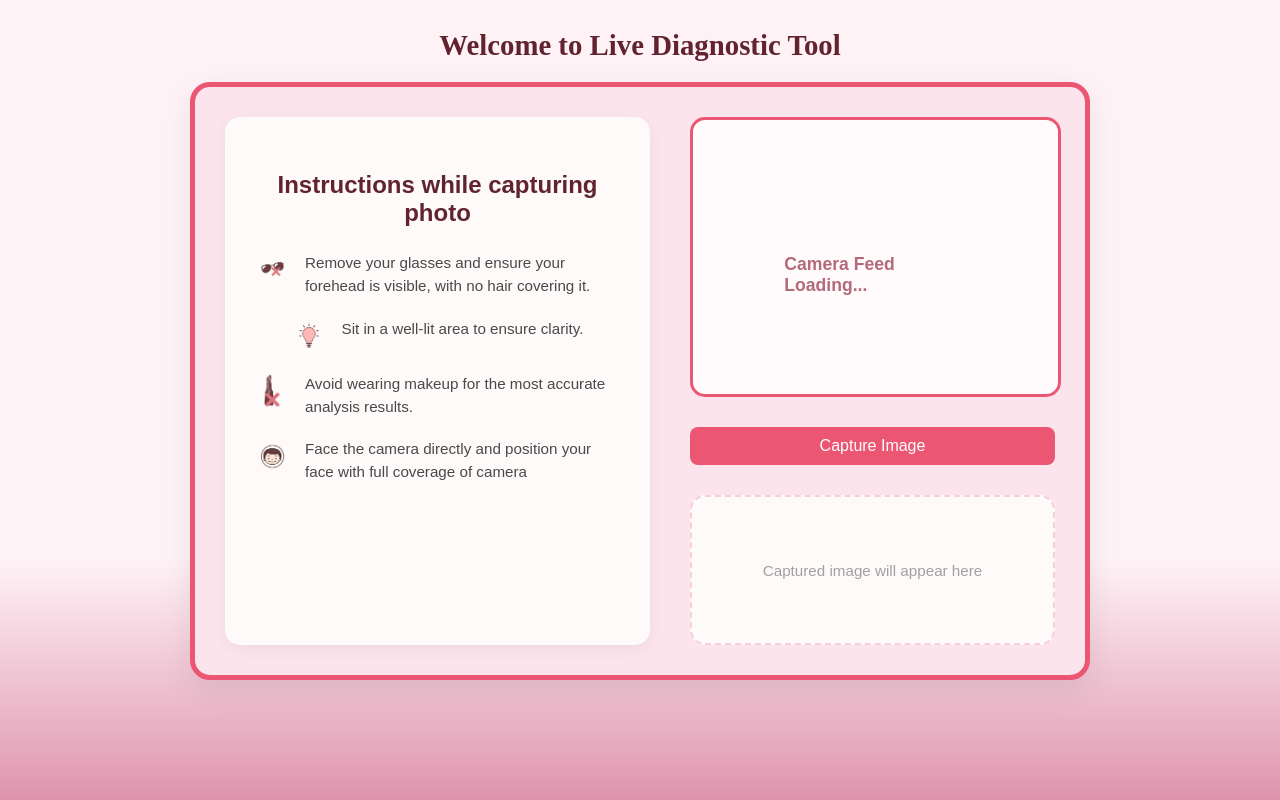
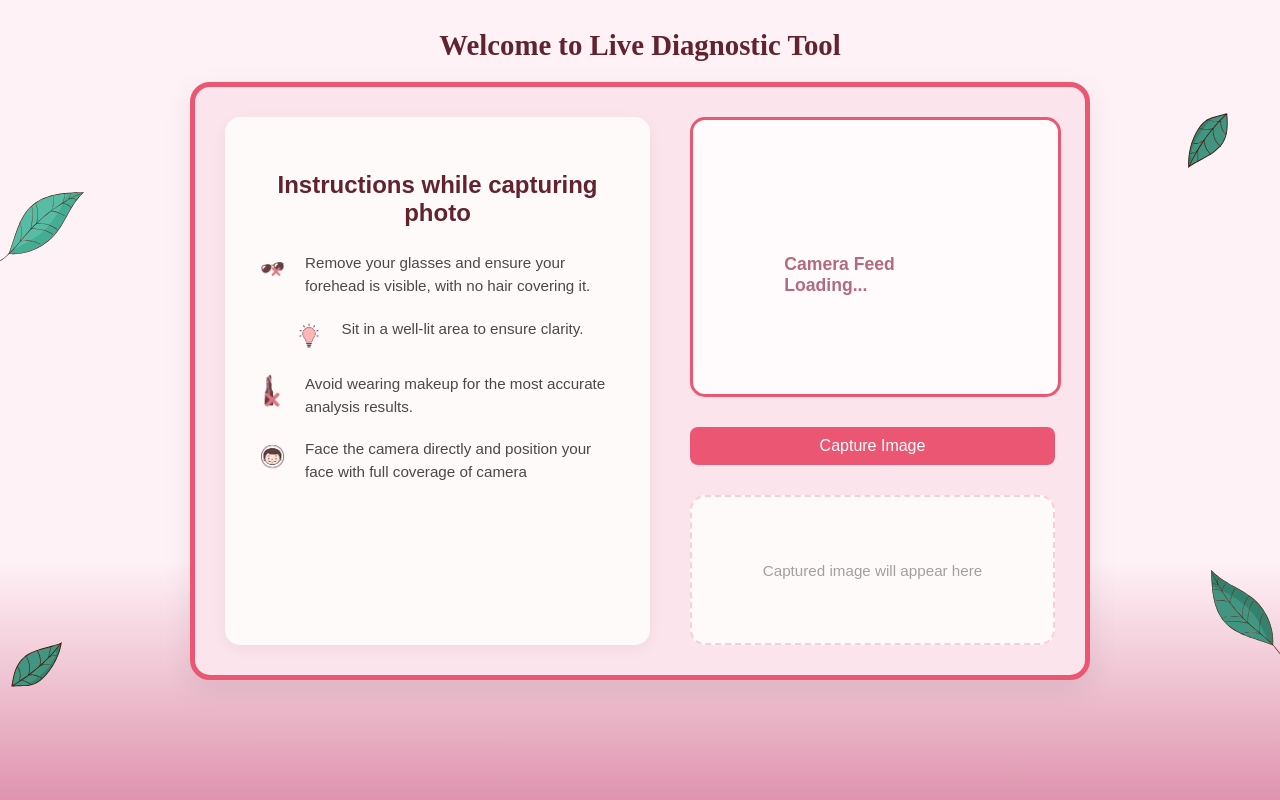
Before and after one commit to vidhirawat10/Beautelligent, a React (Create React App) app in the folder frontend/: page /capture-image in a window 1280 px wide. Built offline with nearby package versions, Linux system fonts and the light colour scheme; no server answers.

Commit message:
Leaves added to all pages

```diff
--- a/frontend/src/AnalysisResultPage.css
+++ b/frontend/src/AnalysisResultPage.css
@@ -148,7 +148,7 @@
 /* Responsive adjustments */
 @media (max-width: 850px) {
     .analysis-result-content-grid {
-        flex-direction: column; /* Stack cards vertically */
+        flex-direction: row; /* Stack cards vertically */
         align-items: center;
     }
     .image-card,
--- a/frontend/src/AnalysisResultPage.js
+++ b/frontend/src/AnalysisResultPage.js
@@ -2,6 +2,9 @@
 import React, { useEffect, useState } from 'react';
 import { useLocation, useNavigate } from 'react-router-dom';
 import './AnalysisResultPage.css'; // Import the new CSS
+
+// Import the Leaf SVG as a React Component
+import { ReactComponent as LeafSvg } from './assets/leaf.svg'; // Make sure this path is correct
 
 function AnalysisResultPage() {
     const location = useLocation();
@@ -47,6 +50,10 @@ function AnalysisResultPage() {
 
     return (
         <div className="analysis-result-page-container">
+            {/* Render the LeafSvg component here */}
+            {/* You'll need to style this component in AnalysisResultPage.css to position it */}
+            <LeafSvg className="leaf-background-svg" />
+
             <h1 className="analysis-result-header">LIVE SKIN ANALYSIS</h1>
             <p className="analysis-result-subtext">
                 Integrate skin analysis online seamlessly with our AI Skin Analyzer. Assess concerns, skin type, and age in real time.
--- a/frontend/src/CaptureImage.css
+++ b/frontend/src/CaptureImage.css
@@ -1,6 +1,38 @@
 /* src/CaptureImage.css */
 
 .capture-image-page-container {
+    display: flex;
+    flex-direction: column;
+    align-items: center;
+    min-height: 100vh;
+    background: linear-gradient(to bottom, #fff2f6 70%, #de94ae 100%); /* Pinkish gradient */
+    padding: 10px;
+    box-sizing: border-box;
+    font-family: 'Arial', sans-serif;
+    color: #333;
+}
+
+/* src/CaptureImage.css */
+
+/* ... (your existing CSS for .capture-image-page-container, etc.) ... */
+
+/* Add this new rule for the SVG positioning */
+.leaf-background-svg {
+    position: absolute; /* Position relative to the nearest positioned ancestor, which could be capture-image-page-container or body */
+    top: 0; /* Adjust these values to position your leaves */
+    left: 0; /* Adjust these values to position your leaves */
+    width: 100%; /* Adjust width as needed */
+    height: 100%; /* Adjust height as needed */
+    pointer-events: none; /* Allows mouse events to pass through the SVG to elements underneath */
+    z-index: 0; /* Ensure it's behind other content. Adjust if you want it on top of some elements. */
+    overflow: hidden; /* Important if the leaves extend beyond their desired area */
+}
+
+/* ... (rest of your existing CSS) ... */
+
+/* You might need to make .capture-image-page-container position: relative; if you want the SVG to be positioned *within* it */
+.capture-image-page-container {
+    position: relative; /* Add this line */
     display: flex;
     flex-direction: column;
     align-items: center;
@@ -93,24 +125,45 @@
     border: 3px solid #eb5672; /* Accent pink border */
     border-radius: 15px;
     width: 100%;
-    /* Aspect ratio for video, adjust as needed. 4:3 */
-    padding-top: 75%; /* (3 / 4) * 100% */
+    padding-top: 75%; /* (3 / 4) * 100% for 4:3 aspect ratio */
     position: relative; /* For absolutely positioning video */
     overflow: hidden; /* Ensure content respects border-radius */
-    display: flex; /* For placeholder content centering */
-    justify-content: center;
-    align-items: center;
+    /* REMOVED: display: flex; justify-content: center; align-items: center;
+       These are no longer needed on the parent, as the video will be absolute.
+       The placeholder text will still be centered due to its absolute positioning.
+    */
     color: #b36b7b;
     font-weight: 600;
 }
 
+/* Style for the video element when active */
+.live-diagnostic-frame video.active-video-stream {
+    position: absolute; /* Position the video absolutely within the frame */
+    top: 0;
+    left: 0;
+    width: 100%;
+    height: 100%;
+    /* These styles are also set inline, but having them here makes it explicit
+       and acts as a fallback/reinforcement. The inline `display` property handles visibility.
+    */
+    object-fit: cover; /* Ensures video covers the area, cropping if necessary */
+    transform: scaleX(-1); /* Flips video for front camera view */
+    display: block !important; /* Ensure it overrides any default 'display: none' from .inactive-video-stream */
+}
+
+/* Style for the video element when inactive (used by JS to hide it) */
+.live-diagnostic-frame video.inactive-video-stream {
+    display: none !important; /* Explicitly hide it */
+}
+
 /* Placeholder for actual video */
 .live-diagnostic-frame .placeholder-text {
-    position: absolute;
+    position: absolute; /* Keep placeholder text centered */
     top: 50%;
     left: 50%;
     transform: translate(-50%, -50%);
     font-size: 1.1rem;
+    z-index: 1; /* Ensure placeholder text is above the video if both are rendered for a split second */
 }
 
 
--- a/frontend/src/CaptureImage.js
+++ b/frontend/src/CaptureImage.js
@@ -7,6 +7,9 @@ import glassesIcon from './assets/glassesIcon.png';
 import lightbulbIcon from './assets/lightbulbIcon.png';
 import lipstickIcon from './assets/lipstickIcon.png';
 import faceOutlineIcon from './assets/faceOutlineIcon.png';
+
+// Import the SVG as a React Component
+import { ReactComponent as LeafSvg } from './assets/leaf.svg';
 
 function CaptureImage() {
     const videoRef = useRef(null);
@@ -126,6 +129,10 @@ function CaptureImage() {
 
     return (
         <div className="capture-image-page-container">
+            {/* Render the LeafSvg component here */}
+            {/* You'll need to style this component in CaptureImage.css to position it */}
+            <LeafSvg className="leaf-background-svg" />
+
             <h1 className="capture-page-header">Welcome to Live Diagnostic Tool</h1>
 
             <div className="capture-content-card">
--- a/frontend/src/UploadImage.js
+++ b/frontend/src/UploadImage.js
@@ -5,6 +5,9 @@ import './UploadImage.css'; // Import the new CSS file
 
 // Assuming you have an SVG for the upload cloud icon
 import uploadCloudIcon from './assets/upload.svg'; // Make sure this path is correct
+
+// Import the Leaf SVG as a React Component
+import { ReactComponent as LeafSvg } from './assets/leaf.svg';
 
 function UploadImage() {
     const [dragOver, setDragOver] = useState(false);
@@ -99,6 +102,10 @@ function UploadImage() {
 
     return (
         <div className="upload-image-page-container">
+            {/* Render the LeafSvg component here */}
+            {/* You'll need to style this component in UploadImage.css to position it */}
+            <LeafSvg className="leaf-background-svg" />
+
             <div className="upload-form-card">
                 {/* Removed form-header-tabs and form-header-controls as per image_c94a74.png context */}
                 {/* The provided image for UploadImage page does not show these elements, so they are omitted for consistency. */}
```
